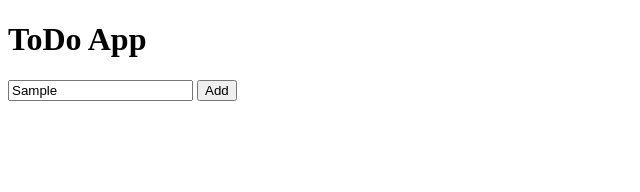
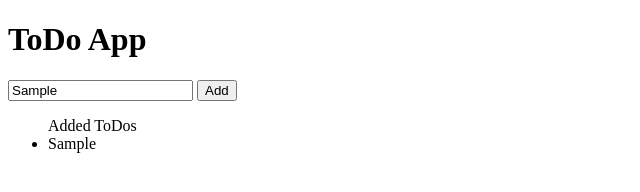
Before and after one commit to JanGawarecki/todo-app, a plain HTML site: page index.html in a window 1280 px wide. Both pictures are taken after typing "Sample" into the empty fields and a click on the button "Add". Shown: the whole page, without its empty margins (0-640 px from the left). Drawn offline with Linux system fonts and the light colour scheme.

Commit message:
adding list element to HTML and implementing addAToDo-function in JS

```diff
--- a/index.html
+++ b/index.html
@@ -12,8 +12,11 @@
       <h1>ToDo App</h1>
     </header>
     <main id="main">
-      <input placeholder="What's up?" />
-      <button>Add</button>
+      <input placeholder="What's up?" id="todo" />
+      <button id="add" onclick="addATodo()">Add</button>
+      <ul id="ToDo-List">
+        Added ToDos
+      </ul>
     </main>
     <script src="script.js"></script>
   </body>
--- a/script.js
+++ b/script.js
@@ -0,0 +1,11 @@
+function addATodo() {
+  let toAddTodo = document.getElementById("todo").value;
+
+  console.log(toAddTodo);
+
+  let addedTodo = document.createElement("li");
+  let toDoList = document.getElementById("ToDo-List");
+
+  addedTodo.innerHTML = toAddTodo;
+  toDoList.appendChild(addedTodo);
+}
```
